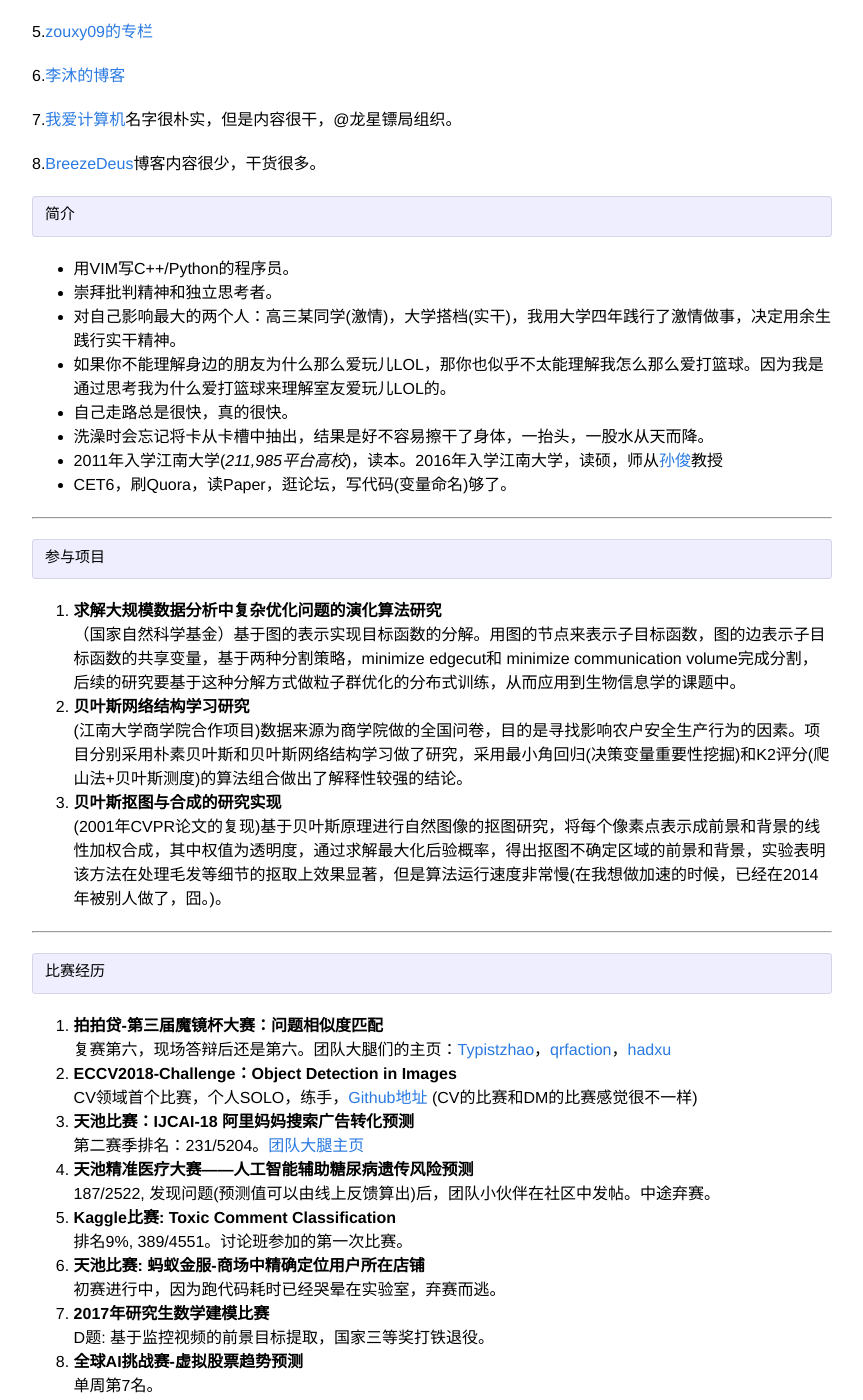
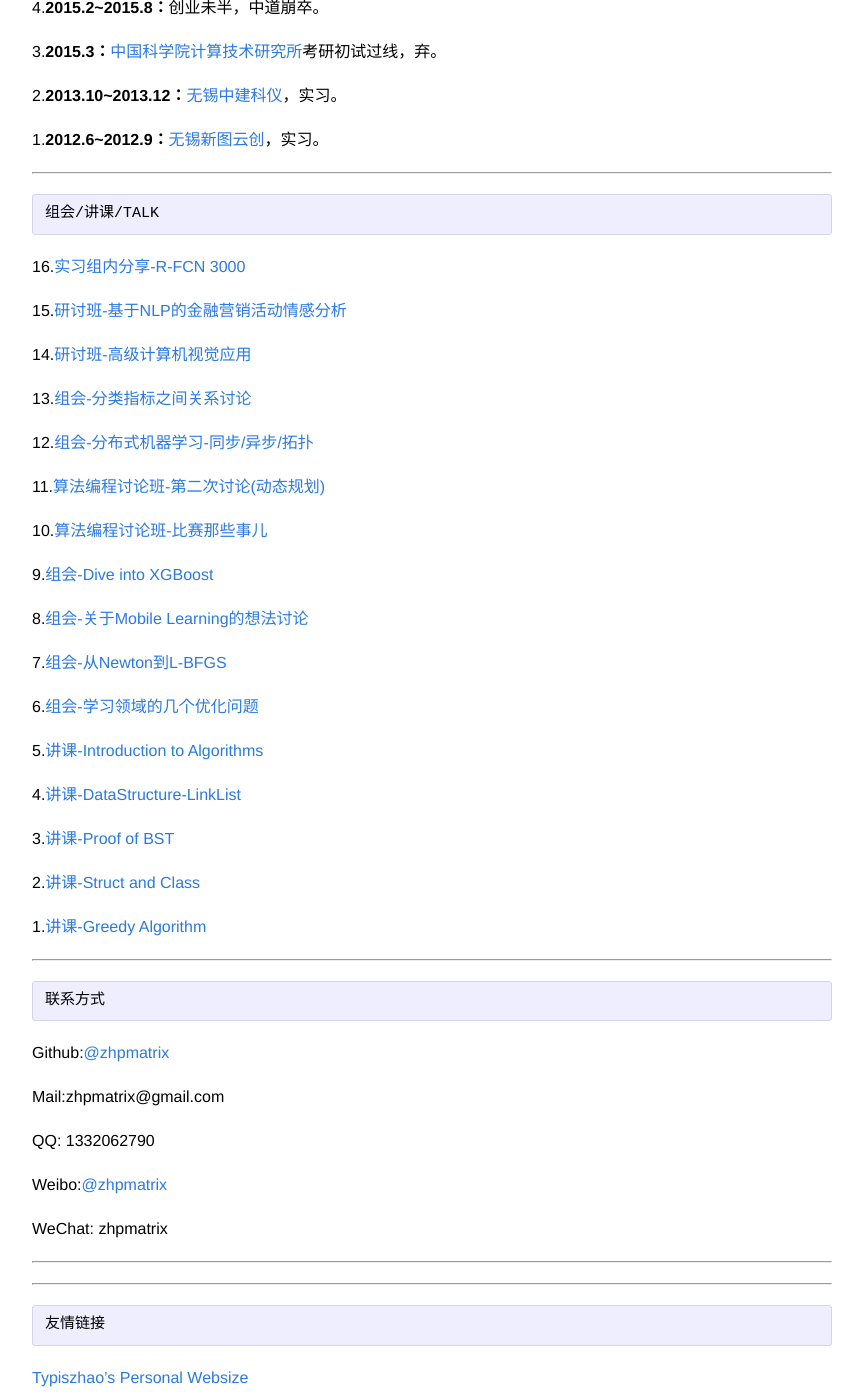
Before and after one commit to zhpmatrix/zhpmatrix.github.io, a Jekyll site: the page built from about.md, in a window 1280 px wide and 1400 px high, scrolled down 623 px. Shown: the whole window, without its empty margins (208-1071 px from the left). Built offline with Jekyll 4.4.1, drawn with Linux system fonts in a browser that asks for light colours; comment, search, counter and statistics services are not loaded; some of the changed text lies outside the part shown.

Commit message:
update about.md

```diff
--- a/about.md
+++ b/about.md
@@ -4,130 +4,19 @@ title: 关于我
 permalink: /about/
 ---
 
-
-    声明
-
-- **不用手机**阅读博文，效果更佳
-
-- 由于图床是微博相册，代码床(自创概念，不喜勿喷)是Github，故部分情况下，页面加载缓慢
-
----
-
-    推荐博客/微信号等(主要按照个人品味来整理的):
-
-0.[glibc 的 UTF-8 locale 惨剧](http://blog.xen0n.name/2017/08/19/glibc-utf-8-locale-misery/)
-
-上述是我校树莓学院xen0n的一篇技术文章，同时也是理想中技术博客该有的样子。
-
-1.[期望最大化（洪亮劼的专栏） 分享技术、管理、团队和业界的思考](http://column.hongliangjie.com/)
-
-2.[李航老师的博客](http://blog.sina.com.cn/s/blog_7ad48fee0102wvgv.html)
-
-3.[Physcalの大魔導書](http://www.cnblogs.com/neopenx/), 理论非常扎实！
-
-4.[Free Mind](http://freemind.pluskid.org/), pluskid的博客。
-
-5.[zouxy09的专栏](http://blog.csdn.net/zouxy09)
-
-6.[李沐的博客](https://mli.github.io/)
-
-7.[我爱计算机](http://www.52cs.org/)名字很朴实，但是内容很干，@龙星镖局组织。
-
-8.[BreezeDeus](https://breezedeus.github.io/)博客内容很少，干货很多。
-
     简介
 
 
-- 用VIM写C++/Python的程序员。
-
-
-- 崇拜批判精神和独立思考者。
-
-- 对自己影响最大的两个人：高三某同学(激情)，大学搭档(实干)，我用大学四年践行了激情做事，决定用余生践行实干精神。
-
-- 如果你不能理解身边的朋友为什么那么爱玩儿LOL，那你也似乎不太能理解我怎么那么爱打篮球。因为我是通过思考我为什么爱打篮球来理解室友爱玩儿LOL的。
-
-- 自己走路总是很快，真的很快。
-
-- 洗澡时会忘记将卡从卡槽中抽出，结果是好不容易擦干了身体，一抬头，一股水从天而降。
-
-- 2011年入学江南大学(_211,985平台高校_)，读本。2016年入学江南大学，读硕，师从[孙俊](http://iot.jiangnan.edu.cn/info/1059/1639.htm)教授
-
-- CET6，刷Quora，读Paper，逛论坛，写代码(变量命名)够了。
-
----
-    参与项目
-
-3.  **求解大规模数据分析中复杂优化问题的演化算法研究**
-
-
-    （国家自然科学基金）基于图的表示实现目标函数的分解。用图的节点来表示子目标函数，图的边表示子目标函数的共享变量，基于两种分割策略，minimize edgecut和 minimize communication volume完成分割，后续的研究要基于这种分解方式做粒子群优化的分布式训练，从而应用到生物信息学的课题中。
-
-
-2.  **贝叶斯网络结构学习研究**
-
-
-    (江南大学商学院合作项目)数据来源为商学院做的全国问卷，目的是寻找影响农户安全生产行为的因素。项目分别采用朴素贝叶斯和贝叶斯网络结构学习做了研究，采用最小角回归(决策变量重要性挖掘)和K2评分(爬山法+贝叶斯测度)的算法组合做出了解释性较强的结论。
-
-
-1.  **贝叶斯抠图与合成的研究实现**
-
-
-    (2001年CVPR论文的复现)基于贝叶斯原理进行自然图像的抠图研究，将每个像素点表示成前景和背景的线性加权合成，其中权值为透明度，通过求解最大化后验概率，得出抠图不确定区域的前景和背景，实验表明该方法在处理毛发等细节的抠取上效果显著，但是算法运行速度非常慢(在我想做加速的时候，已经在2014年被别人做了，囧。)。
-
----
-    比赛经历
-
-11. **拍拍贷-第三届魔镜杯大赛：问题相似度匹配**
-
-    复赛第六，现场答辩后还是第六。团队大腿们的主页：[Typistzhao](https://typistzhao.github.io/)，[qrfaction](https://qrfaction.github.io/)，[hadxu](https://hadxu.github.io/)
-
-10. **ECCV2018-Challenge：Object Detection in Images**
-
-    CV领域首个比赛，个人SOLO，练手，[Github地址](https://github.com/zhpmatrix/VisDrone2018) (CV的比赛和DM的比赛感觉很不一样)
-
-9. **天池比赛：IJCAI-18 阿里妈妈搜索广告转化预测**
-
-    第二赛季排名：231/5204。[团队大腿主页](https://hadxu.github.io/)
-
-8.  **天池精准医疗大赛——人工智能辅助糖尿病遗传风险预测**
-
-    187/2522, 发现问题(预测值可以由线上反馈算出)后，团队小伙伴在社区中发帖。中途弃赛。
-
-7. **Kaggle比赛: Toxic Comment Classification**
-
-    排名9%, 389/4551。讨论班参加的第一次比赛。
-
-6. **天池比赛:  蚂蚁金服-商场中精确定位用户所在店铺**
-
-   初赛进行中，因为跑代码耗时已经哭晕在实验室，弃赛而逃。
-
-5. **2017年研究生数学建模比赛**
-
-   D题: 基于监控视频的前景目标提取，国家三等奖打铁退役。
-
-4. **全球AI挑战赛-虚拟股票趋势预测**
-
-    单周第7名。
-
-3. **全国并行应用挑战赛(PAC-2017)**
-
-    参加人工智能组赛题: 基于NLP的金融营销活动情感分析, 人工智能组银奖。
-
-2. **携程比赛: 出行产品未来14个月销量预测**
-
-    排名30/200+，采用纯规则方式预测。
-
-1. **天池比赛: IJCAI-2017口碑商家客流量预测**
-
-    排名前15%，采用模型融合的方式预测。
+- 用VIM写Python的程序员。
 
 ---
     实习经历
 
-9.**2018.7~至今:**   [Eigen](https://www.eigentech.ai/)算法部-NLP方向，实习(强行入坑NLP领域)。
+10.**2018.10~至今:**   [Eigen](https://www.eigentech.ai/)机器学习算法部-NLP方向，转正。
 
-8.**2018.1~2018.5:** 京东Y事业部-数据业务创新部（前无界零售实验室），实习(强行入坑CV领域)。
+9.**2018.7~2018.10:**   [Eigen](https://www.eigentech.ai/)机器学习算法部-NLP方向，实习(强行入坑NLP领域)。
+
+8.**2018.1~2018.5:** 京东Y事业部-数据业务创新部（前无界零售实验室）-CV方向，实习(强行入坑CV领域)。
 
 7.**2016.6~2016.9：**[上海合合信息](http://www.intsig.com/zh/)，实习。
 
@@ -142,8 +31,6 @@ permalink: /about/
 2.**2013.10~2013.12：**[无锡中建科仪](http://www.biox.com.cn/)，实习。
 
 1.**2012.6~2012.9：**[无锡新图云创](http://www.neoprint.cn/index.html)，实习。
-
-
 
 ---
 	组会/讲课/TALK
@@ -194,3 +81,17 @@ Weibo:[@zhpmatrix](http://weibo.com/u/2879902091/home?wvr=5&lf=reg)
 WeChat: zhpmatrix
 
 ---
+
+
+---
+    友情链接
+
+[Typiszhao's Personal Websize](https://typistzhao.github.io/)
+
+[qrfaction的博客](https://qrfaction.github.io/)
+
+[Hadxu Blog](https://hadxu.github.io/)
+
+[DongLiang blog](https://vipermdl.github.io/)
+
+---
```
